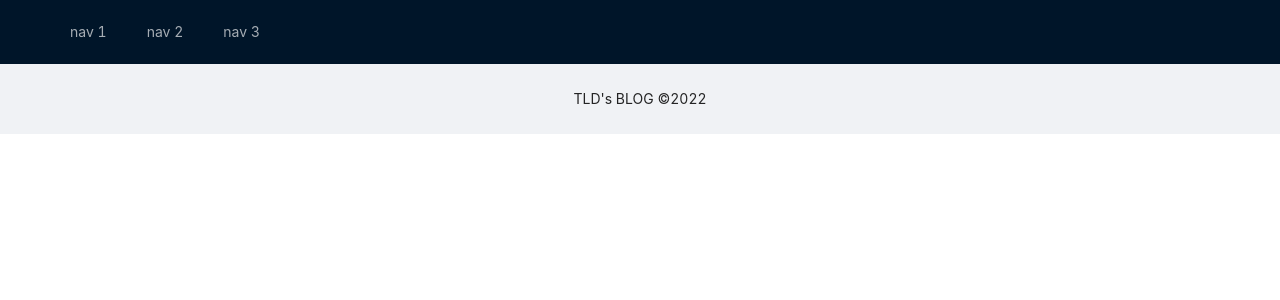
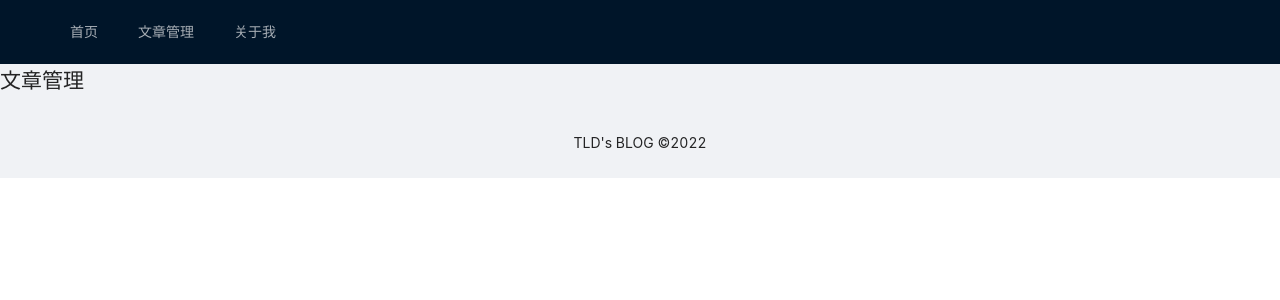
Before and after one commit to tianluoding/blog, a Vue app in the folder web/: page /admin/ebook in a window 1280 px wide. Shown: the top 300 px of the page. Built offline with nearby package versions, Linux system fonts and the light colour scheme; no server answers.

Commit message:
改造菜单，增加文章管理页面；新页面开发：页面、路由、菜单

```diff
--- a/web/src/components/the-header.vue
+++ b/web/src/components/the-header.vue
@@ -7,16 +7,22 @@
       mode="horizontal"
       :style="{ lineHeight: '64px' }"
     >
-        <a-menu-item key="1">nav 1</a-menu-item>
-        <a-menu-item key="2">nav 2</a-menu-item>
-        <a-menu-item key="3">nav 3</a-menu-item>
+      <a-menu-item key="、">
+        <router-link to="/">首页</router-link>
+      </a-menu-item>
+      <a-menu-item key="/admin/ebook">
+        <router-link to="/admin/ebook">文章管理</router-link>
+      </a-menu-item>
+      <a-menu-item key="/about">
+        <router-link to="/about">关于我</router-link>
+      </a-menu-item>
     </a-menu>
   </a-layout-header>
 </template>
 
 <script lang="ts">
-import { defineComponent } from 'vue'
+import { defineComponent } from "vue";
 export default defineComponent({
-    name: 'the-header'
+  name: "the-header"
 });
 </script>
--- a/web/src/router/index.ts
+++ b/web/src/router/index.ts
@@ -1,5 +1,7 @@
 import { createRouter, createWebHistory, RouteRecordRaw } from 'vue-router'
 import HomeView from '../views/HomeView.vue'
+import AboutView from '../views/AboutView.vue'
+import AdminEbook from '../views/admin/AdminEbook.vue'
 
 const routes: Array<RouteRecordRaw> = [
   {
@@ -10,10 +12,16 @@ const routes: Array<RouteRecordRaw> = [
   {
     path: '/about',
     name: 'about',
+    component: AboutView
     // route level code-splitting
     // this generates a separate chunk (about.[hash].js) for this route
     // which is lazy-loaded when the route is visited.
-    component: () => import(/* webpackChunkName: "about" */ '../views/AboutView.vue')
+    // component: () => import(/* webpackChunkName: "about" */ '../views/AboutView.vue')
+  },
+  {
+    path: '/admin/ebook',
+    name: 'admin-ebook',
+    component: AdminEbook
   }
 ]
 
--- /dev/null
+++ b/web/src/views/admin/AdminEbook.vue
@@ -0,0 +1,5 @@
+<template>
+  <div class="about">
+    <h1>文章管理</h1>
+  </div>
+</template>
```
Lines whose indentation alone changed are shown as unchanged.
